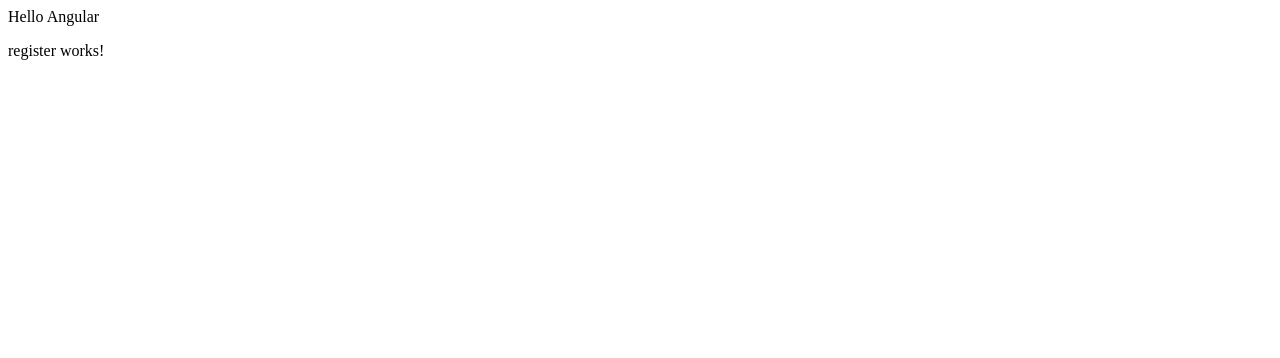
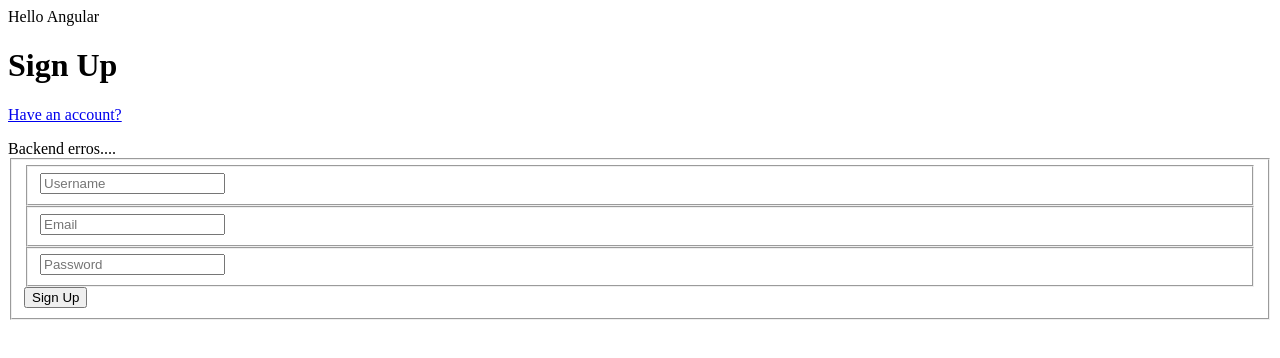
Before and after one commit to mayconjardim/medium-clone, an Angular app: page /register in a window 1280 px wide. Shown: the top 358 px of the page. Built offline with nearby package versions, Linux system fonts and the light colour scheme.

Commit message:
register component html

```diff
--- a/src/app/auth/components/register/register.component.html
+++ b/src/app/auth/components/register/register.component.html
@@ -1 +1,41 @@
-<p>register works!</p>
+<div class="auth-page">
+  <div class="container page">
+    <div class="row">
+      <div class="col-md-6 offset-md3 col-xs-12">
+        <h1 class="text-xs-center">Sign Up</h1>
+        <p class="text-xs-center">
+          <a [routerLink]="['/login']">Have an account?</a>
+        </p>
+        Backend erros....
+        <form action="">
+          <fieldset>
+            <fieldset class="form-groupe">
+              <input
+                type="text"
+                class="form-control form-control-lg"
+                placeholder="Username"
+              />
+            </fieldset>
+            <fieldset class="form-groupe">
+              <input
+                type="text"
+                class="form-control form-control-lg"
+                placeholder="Email"
+              />
+            </fieldset>
+            <fieldset class="form-groupe">
+              <input
+                type="password"
+                class="form-control form-control-lg"
+                placeholder="Password"
+              />
+            </fieldset>
+            <button class="btn btn-lg btn-primary pull-xs-right" type="submit">
+              Sign Up
+            </button>
+          </fieldset>
+        </form>
+      </div>
+    </div>
+  </div>
+</div>
```
Also changed, not shown: src/app/app-routing.module.ts (+5 -5 lines).
